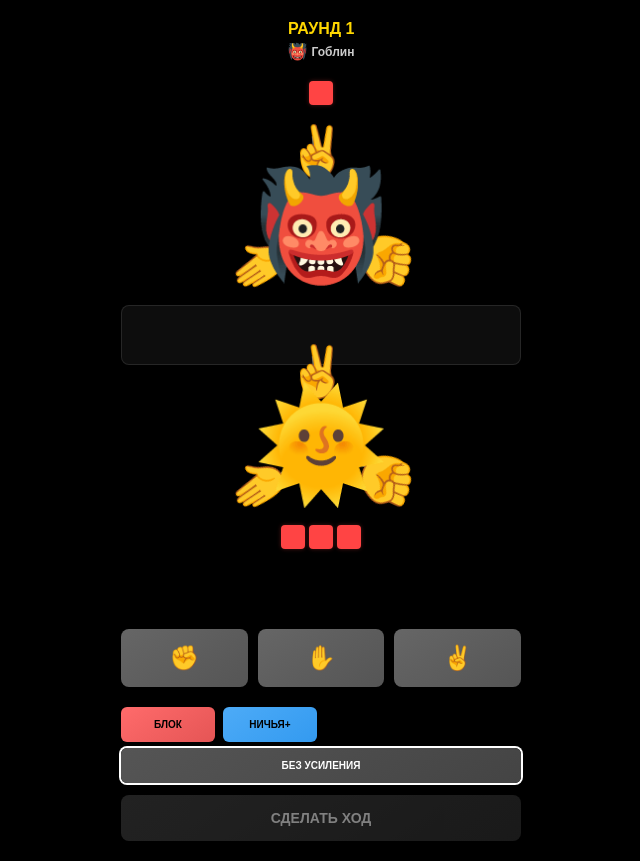
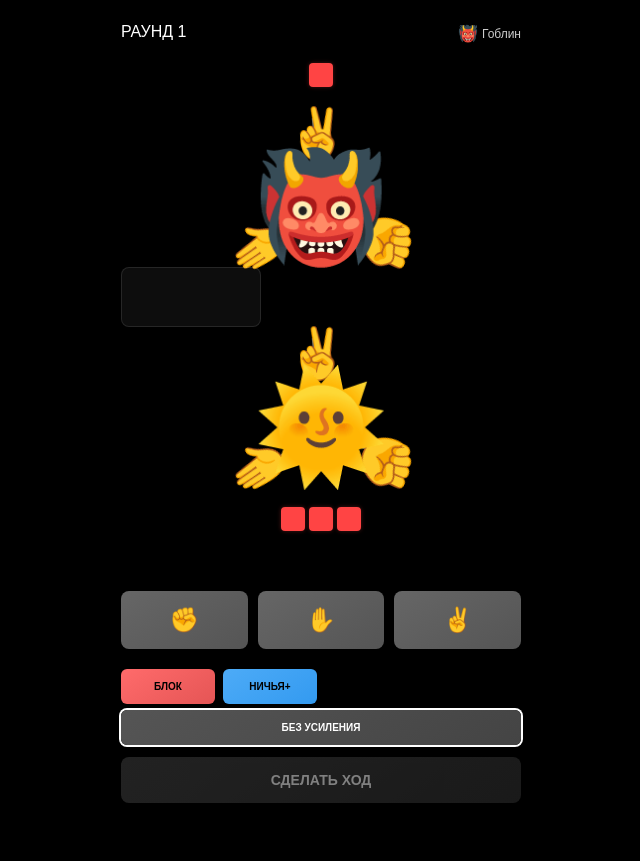
Before and after one commit to KonSTUNTin/RPS, a plain HTML site: page index.html in a window 1280 px wide. Shown: the whole page, without its empty margins (319-959 px from the left). After the commit the page ends 823 px from the top, so only its background shows below. Drawn offline with Linux system fonts and the light colour scheme.

Commit message:
layout fixes

```diff
--- a/index.html
+++ b/index.html
@@ -8,13 +8,13 @@
         * { margin: 0; padding: 0; box-sizing: border-box; }
         body { font-family: Arial, sans-serif; background: #000; color: #fff; min-height: 100vh; display: flex; flex-direction: column; align-items: center; padding: 20px; }
         .game-container { max-width: 400px; width: 100%; }
-        .header { display: flex; flex-flow: column; justify-content: space-between; align-items: center; margin-bottom: 20px; }
+        .header {     display: flex; flex-flow: row; justify-content: space-between; align-items: center; margin-bottom: 20px; }
 
         .round-counter { font-size: 16px; font-weight: bold; color: #ffd700; text-align: right; }
         .monster-info { display: flex; align-items: center; gap: 4px; margin-top: 4px; font-size: 12px; }
         .monster-emoji { font-size: 16px; }
         .monster-name { color: #ccc; }
-        .enemy-section, .player-section { text-align: center; margin-bottom: 20px; }
+        .enemy-section, .player-section {text-align: center;/* margin-top: 20px; */}
         .health-bar { display: flex; justify-content: center; gap: 4px; margin-bottom: 60px; margin-top: 20px; }
         .health-point { width: 24px; height: 24px; border-radius: 4px; transition: all 0.3s ease; }
         .health-point.health-full { background: #ff4444; box-shadow: 0 0 4px rgba(255, 68, 68, 0.3); }
@@ -35,7 +35,7 @@
         .enemy-wheel .choice-arms.selected-paper { transform: translate(-50%, -50%) rotate(-30deg); }
         .enemy-wheel .choice-arms.selected-scissors { transform: translate(-50%, -50%) rotate(-150deg); }
 
-        .buff-info-section { text-align: center; margin: 20px 0; min-height: 60px; padding: 10px; background: rgba(255, 255, 255, 0.05); border-radius: 8px; border: 1px solid rgba(255, 255, 255, 0.1); }
+        .buff-info-section {text-align: center;width: 140px;position: absolute;/* margin: 20px 0; */min-height: 60px;padding: 10px;background: rgba(255, 255, 255, 0.05);border-radius: 8px;border: 1px solid rgba(255, 255, 255, 0.1);}
         .buff-info-title { font-size: 16px; font-weight: bold; color: #ffd700; margin-bottom: 8px; }
         .buff-info-description { font-size: 12px; color: #ccc; }
         .active-buffs-container { display: flex; justify-content: center; gap: 8px; margin-top: 15px; flex-wrap: wrap; }
@@ -64,6 +64,7 @@
         .buff-btn[data-buff="freeze"] { background: linear-gradient(145deg, #80deea, #4dd0e1); }
         .buff-btn[data-buff="heal"] { background: linear-gradient(145deg, #a5d6a7, #81c784); }
 
+        section.player-section {margin-top: 100px;}
         .make-move-btn, .next-round-btn, .new-game-btn { width: 100%; padding: 15px; border: none; border-radius: 8px; color: white; font-weight: bold; cursor: pointer; transition: all 0.3s ease; text-transform: uppercase; font-size: 14px; }
         .make-move-btn { background: linear-gradient(145deg, #4dabf7, #339af0); }
         .next-round-btn { background: linear-gradient(145deg, #51cf66, #40c057); }
@@ -474,9 +475,9 @@
             }
 
             updateDisplay() {
-                document.getElementById('round-number').textContent = this.round;
-                document.querySelector('.round-counter').innerHTML = `
-                    РАУНД <span id="round-number">${this.round}</span>
+
+                document.querySelector('.header').innerHTML = `
+                    РАУНД ${this.round}
                     <div class="monster-info">
                         <span class="monster-emoji">${this.currentMonster.emoji}</span>
                         <span class="monster-name">${this.currentMonster.name}</span>
```
